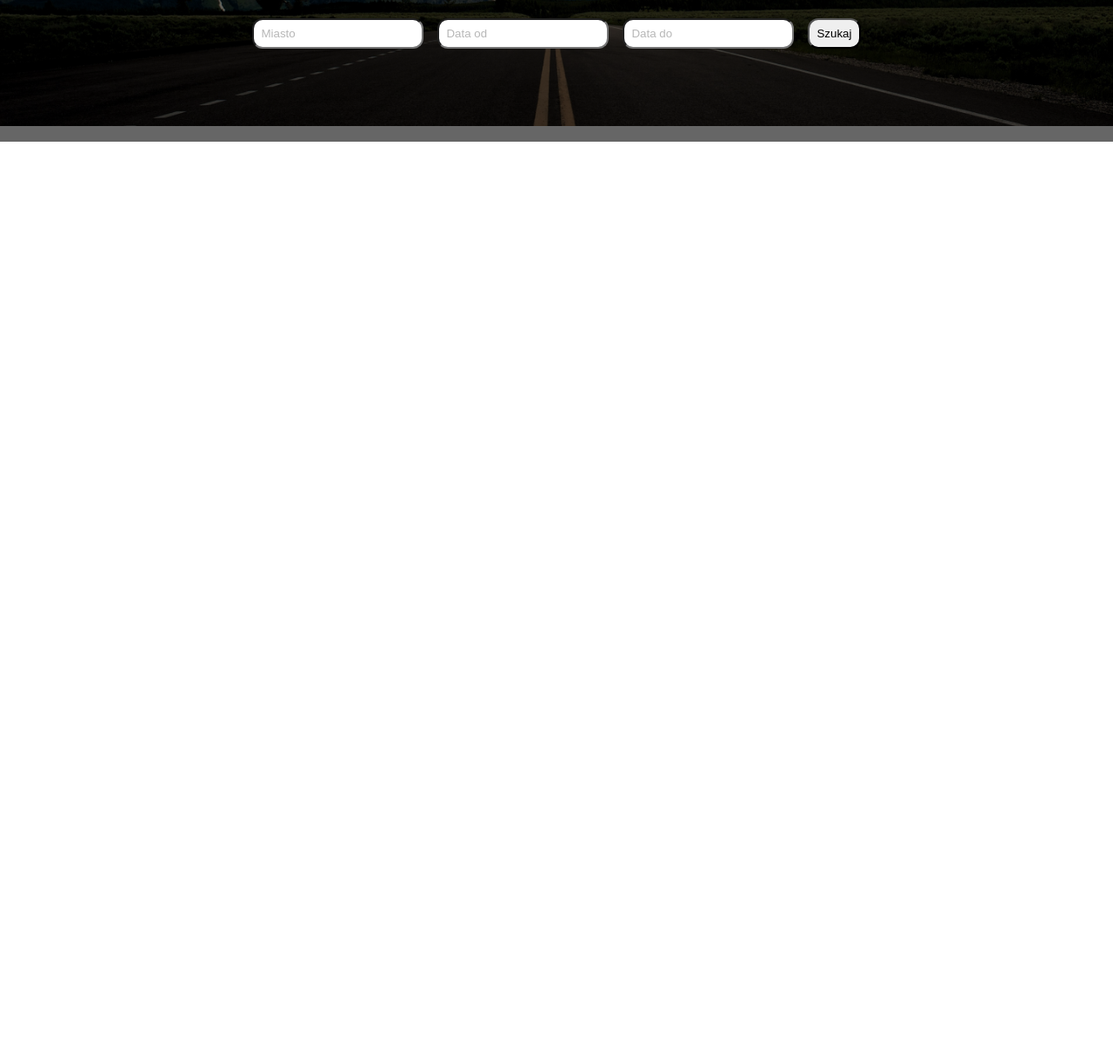
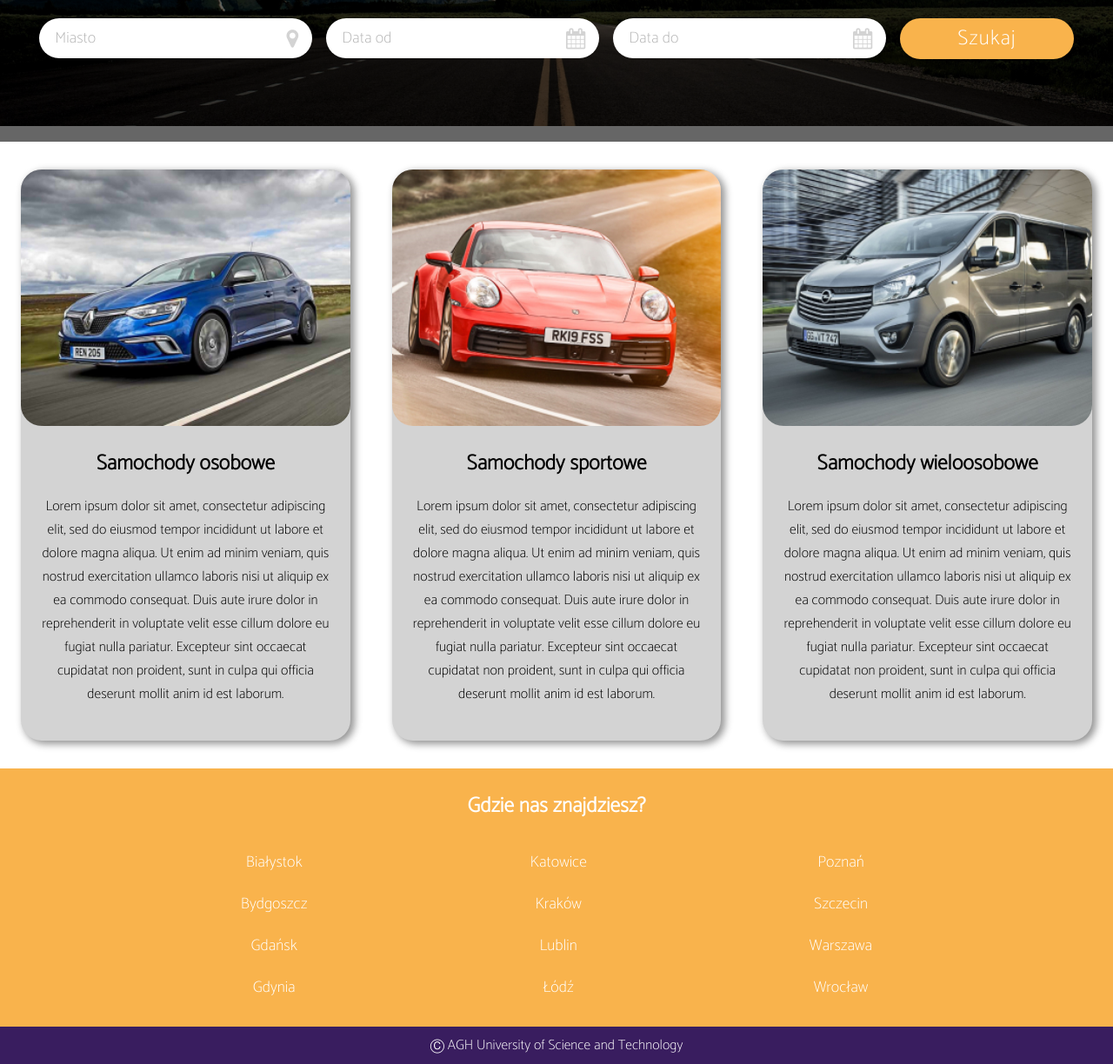
Before and after one commit to mmorawiec03/car-rental, a plain HTML site: page index.html in a window 1280 px wide. Shown: the part 175-1399 px from the top of the page at 87% size. Before the commit the page ends 800 px from the top, so only its background shows below. Drawn offline with Linux system fonts and the light colour scheme.

Commit message:
Completed home screen

```diff
--- a/css/home-page.css
+++ b/css/home-page.css
@@ -25,11 +25,90 @@ section.form form {
 
 section.form form input {
     margin: 0 8px;
-    padding: 8px;
-    border-radius: 12px;
-
+    padding: 6px 40px 6px 16px;
+    border-color: transparent;
+    border-radius: 24px;
+    outline: none;
+    font-family: 'Catamaran-Thin';
+    font-size: 18px;
 }
 
 section.form form input::placeholder {
     color: #B7B7B7;
 }
+
+section.form form input:focus {
+    border: 2px solid #F9B34C;
+}
+
+section.form div.input-with-icon {
+    display: flex;
+    align-items: center;
+    justify-content: right;
+}
+
+section.form div.input-with-icon i {
+    position: absolute;
+    color: lightgray;
+    margin-right: 24px;
+    font-size: 24px;
+}
+
+section.form form input.submit {
+    padding: 2px 64px;
+    background-color: #F9B34C;
+    color: white;
+    font-size: 24px;
+    letter-spacing: 1px;
+}
+
+section.car-types {
+    margin: 32px auto;
+    display: flex;
+    flex-direction: row;
+    justify-content: center;
+}
+
+section.car-types .type {
+    width: 400px;
+    background-color: lightgray;
+    border-radius: 24px;
+    box-shadow: 4px 3px 8px 1px #969696;
+    margin: 0 24px;
+}
+
+section.car-types .type img {
+    border-radius: 24px;
+    width: 100%;
+}
+
+section.car-types .type .content {
+    padding: 24px;
+    text-align: center;
+}
+
+section.car-types .type .content h2 {
+    margin: 0;
+}
+
+section.locations {
+    background-color: #F9B34C;
+    color: white;
+    padding: 12px 32px;
+    text-align: center;
+}
+
+section.locations h1 {
+    margin: 12px 0;
+}
+
+section.locations .columns {
+    display: flex;
+    flex-direction: row;
+    justify-content: center;
+}
+
+section.locations .columns .column {
+    margin: 0 128px;
+    font-size: 18px;
+}
--- a/css/style.css
+++ b/css/style.css
@@ -59,3 +59,14 @@ header div.language {
 header div.language p {
     margin: 0 4px;
 }
+
+footer {
+    background-color: #391D5F;
+    text-align: center;
+    padding: 8px 0;
+    color: white;
+}
+
+footer p {
+    margin: 0;
+}
--- a/index.html
+++ b/index.html
@@ -4,6 +4,7 @@
     <meta http-equiv="X-UA-Compatible" content="IE=edge">
     <meta name="viewport" content="width=device-width, initial-scale=1.0">
     <title>Car rental</title>
+    <link rel="stylesheet" href="https://maxcdn.bootstrapcdn.com/font-awesome/4.6.1/css/font-awesome.min.css">
     <link href="./css/style.css" rel="stylesheet" type="text/css">
     <link href="./css/home-page.css" rel="stylesheet" type="text/css">
 </head>
@@ -26,11 +27,72 @@
     <section class="form">
         <h1>Wypożycz samochód już teraz</h1>
         <form>
-            <input type="text" id="city" placeholder="Miasto">
-            <input type="text" id="date-from" placeholder="Data od">
-            <input type="text" id="date-to" placeholder="Data do">
-            <input type="submit" id="submit" value="Szukaj">
+            <div class="input-with-icon">
+                <i class="fa fa-map-marker icon"></i>
+                <input type="text" id="city" class="location" placeholder="Miasto">
+            </div>
+            <div class="input-with-icon">
+                <i class="fa fa-calendar icon"></i>
+                <input type="text" id="date-from" class="date" placeholder="Data od">
+            </div>
+            <div class="input-with-icon">
+                <i class="fa fa-calendar icon"></i>
+                <input type="text" id="date-to" class="date" placeholder="Data do">
+            </div>
+            <input type="submit" id="submit" class="submit" value="Szukaj">
         </form>
     </section>
+
+    <section class="car-types">
+        <div class="type">
+            <img src="./img/osobowe.jpg" alt="Samochody osobowe">
+            <div class="content">
+                <h2>Samochody osobowe</h2>
+                <p>Lorem ipsum dolor sit amet, consectetur adipiscing elit, sed do eiusmod tempor incididunt ut labore et dolore magna aliqua. Ut enim ad minim veniam, quis nostrud exercitation ullamco laboris nisi ut aliquip ex ea commodo consequat. Duis aute irure dolor in reprehenderit in voluptate velit esse cillum dolore eu fugiat nulla pariatur. Excepteur sint occaecat cupidatat non proident, sunt in culpa qui officia deserunt mollit anim id est laborum.</p>
+            </div>
+        </div>
+        <div class="type">
+            <img src="./img/sportowe.jpg" alt="Samochody sportowe">
+            <div class="content">
+                <h2>Samochody sportowe</h2>
+                <p>Lorem ipsum dolor sit amet, consectetur adipiscing elit, sed do eiusmod tempor incididunt ut labore et dolore magna aliqua. Ut enim ad minim veniam, quis nostrud exercitation ullamco laboris nisi ut aliquip ex ea commodo consequat. Duis aute irure dolor in reprehenderit in voluptate velit esse cillum dolore eu fugiat nulla pariatur. Excepteur sint occaecat cupidatat non proident, sunt in culpa qui officia deserunt mollit anim id est laborum.</p>
+            </div>
+        </div>
+        <div class="type">
+            <img src="./img/wieloosobowe.jpg" alt="Samochody wieloosobowe">
+            <div class="content">
+                <h2>Samochody wieloosobowe</h2>
+                <p>Lorem ipsum dolor sit amet, consectetur adipiscing elit, sed do eiusmod tempor incididunt ut labore et dolore magna aliqua. Ut enim ad minim veniam, quis nostrud exercitation ullamco laboris nisi ut aliquip ex ea commodo consequat. Duis aute irure dolor in reprehenderit in voluptate velit esse cillum dolore eu fugiat nulla pariatur. Excepteur sint occaecat cupidatat non proident, sunt in culpa qui officia deserunt mollit anim id est laborum.</p>
+            </div>
+        </div>
+    </section>
+
+    <section class="locations">
+        <h1>Gdzie nas znajdziesz?</h1>
+        <div class="columns">
+            <div class="column">
+                <p>Białystok</p>
+                <p>Bydgoszcz</p>
+                <p>Gdańsk</p>
+                <p>Gdynia</p>
+            </div>
+            <div class="column">
+                <p>Katowice</p>
+                <p>Kraków</p>
+                <p>Lublin</p>
+                <p>Łódź</p>
+            </div>
+            <div class="column">
+                <p>Poznań</p>
+                <p>Szczecin</p>
+                <p>Warszawa</p>
+                <p>Wrocław</p>
+            </div>
+        </div>
+    </section>
+
+    <footer>
+        <p>Ⓒ AGH University of Science and Technology</p>
+    </footer>
 </body>
 </html>
```
Also changed, not shown: img/osobowe.jpg (added), img/sportowe.jpg (added), img/wieloosobowe.jpg (added).
